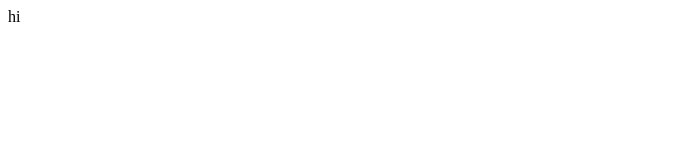
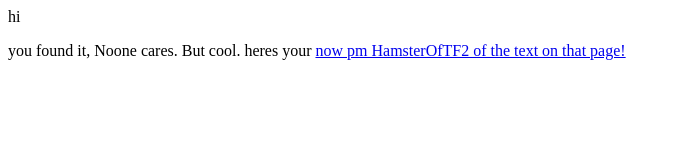
Before and after one commit to HamsterThatCommitsStuff/HamsterOfTF2s-Website, a plain HTML site: page index.html in a window 1280 px wide. Shown: the whole page, without its empty margins (0-681 px from the left). Drawn offline with Linux system fonts and the light colour scheme.

Commit message:
Update index.html

```diff
--- a/index.html
+++ b/index.html
@@ -1 +1,2 @@
 <p>hi</p>
+<p> you found it, Noone cares. But cool. heres your <a href="index.html"> now pm HamsterOfTF2 of the text on that page! </p>
```
